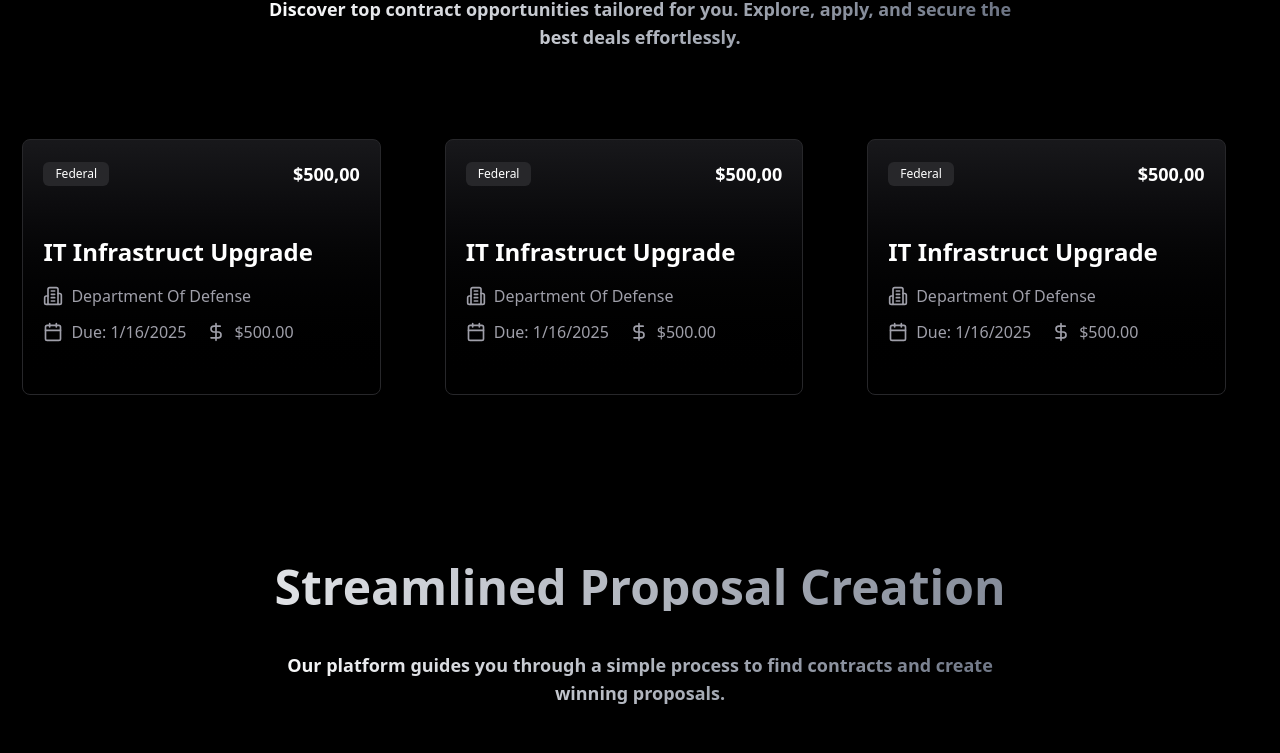
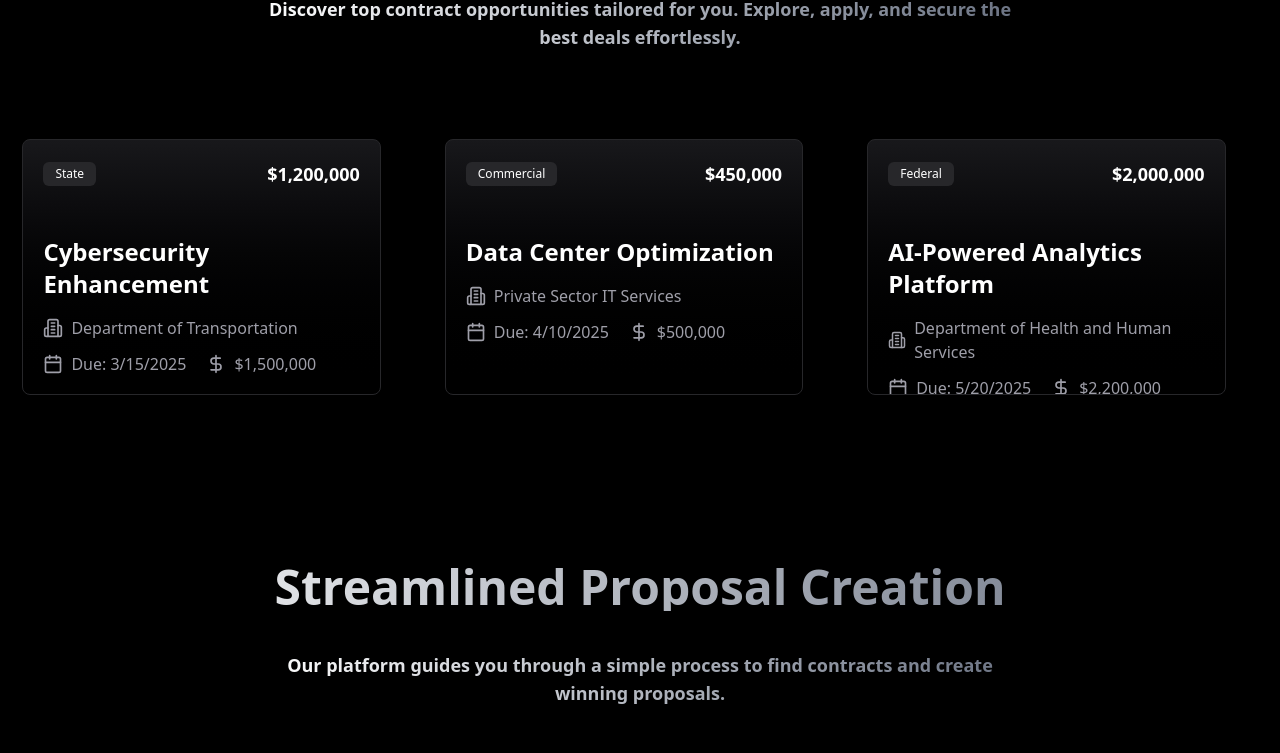
Before and after one commit to MohammedRasif/Zoomyteck, a React (Vite) app: page / in a window 1280 px wide. Shown: the part 696-1449 px from the top of the page. Built offline with nearby package versions, Linux system fonts and the light colour scheme; no server answers; what @react-pdf/renderer would draw is missing.

Commit message:
create some new

```diff
--- a/src/component/DashboardPages/Setting.jsx
+++ b/src/component/DashboardPages/Setting.jsx
@@ -1,6 +1,3 @@
-
-
-
 import { useState, useEffect } from "react";
 import { FaEye, FaEyeSlash } from "react-icons/fa";
 import { IoCameraReverseOutline } from "react-icons/io5";
@@ -50,7 +47,7 @@ const Setting = () => {
       }
 
       try {
-        const response = await fetch("http://192.168.10.124:1000/api/v1/user/profile/", {
+        const response = await fetch("https://zoomytech.duckdns.org/api/v1/user/profile/", {
           method: "GET",
           headers: {
             Authorization: `Bearer ${accessToken}`,
@@ -96,8 +93,13 @@ const Setting = () => {
   const handleImageChange = (e) => {
     const file = e.target.files[0];
     if (file) {
+      if (!file.type.startsWith("image/")) {
+        setError("Please select a valid image file.");
+        return;
+      }
       setImage(file);
       setImagePreview(URL.createObjectURL(file));
+      setError(""); // Clear any previous errors
     }
   };
 
@@ -126,11 +128,18 @@ const Setting = () => {
     // Create FormData for profile update
     const formData = new FormData();
     formData.append("full_name", fullName);
-    formData.append("email", email); // Include email as required by backend, even though it's read-only
-    formData.append("image", image || null);
+    formData.append("email", email); // Include email as required by backend
+    if (image) {
+      formData.append("image", image); // Only append image if it exists
+    }
+
+    // Debugging FormData content
+    for (let [key, value] of formData.entries()) {
+      console.log(`FormData ${key}:`, value);
+    }
 
     try {
-      const endpoint = "http://192.168.10.124:1000/api/v1/user/update-profile/";
+      const endpoint = "https://zoomytech.duckdns.org/api/v1/user/update-profile/";
       console.log("Sending PUT request to:", endpoint);
 
       // Send request to backend using fetch with PUT method
@@ -138,6 +147,7 @@ const Setting = () => {
         method: "PUT",
         headers: {
           Authorization: `Bearer ${accessToken}`,
+          // Do not set Content-Type manually for FormData; browser sets it with boundary
         },
         body: formData,
       });
@@ -155,6 +165,12 @@ const Setting = () => {
           errorMessage = "Unauthorized: Invalid or missing token.";
         } else if (response.status === 404) {
           errorMessage = "Profile update endpoint not found. Please check the server URL or endpoint.";
+        } else if (response.status === 400) {
+          const errorData = hasJson ? await response.json() : {};
+          errorMessage = errorData.message || "Invalid data provided. Please check the form.";
+          if (errorData.image) {
+            errorMessage = `Image error: ${errorData.image}`;
+          }
         } else if (hasJson) {
           const errorData = await response.json();
           errorMessage = errorData.message || errorMessage;
@@ -179,7 +195,7 @@ const Setting = () => {
       // Update state with response data
       setFullName(data.full_name || fullName);
       setEmail(data.email || email);
-      setImagePreview(data.image || "https://res.cloudinary.com/dfsu0cuvb/image/upload/v1738148405/fotor-2025010923230_1_u9l6vi.png");
+      setImagePreview(data.image || imagePreview); // Use existing preview if no new image
       setImage(null); // Clear image input
       setSuccess("Profile updated successfully!");
     } catch (err) {
@@ -253,7 +269,9 @@ const Setting = () => {
             <div className="relative">
               <h1
                 className={`cursor-pointer mt-2 ${
-                  activeSection === "editProfile" ? "text-[#00BF63] dark:text-[#00a357]" : "text-gray-700 dark:text-gray-300"
+                  activeSection === "editProfile"
+                    ? "text-[#00BF63] dark:text-[#00a357]"
+                    : "text-gray-700 dark:text-gray-300"
                 }`}
                 onClick={() => setActiveSection("editProfile")}
               >
@@ -266,7 +284,9 @@ const Setting = () => {
             <div className="relative">
               <h1
                 className={`cursor-pointer mt-2 ${
-                  activeSection === "changePassword" ? "text-[#00BF63] dark:text-[#00a357]" : "text-gray-700 dark:text-gray-300"
+                  activeSection === "changePassword"
+                    ? "text-[#00BF63] dark:text-[#00a357]"
+                    : "text-gray-700 dark:text-gray-300"
                 }`}
                 onClick={() => setActiveSection("changePassword")}
               >
@@ -285,16 +305,16 @@ const Setting = () => {
               </h1>
               {error && <p className="text-red-500 text-center">{error}</p>}
               {success && <p className="text-green-500 text-center">{success}</p>}
-              <form onSubmit={handleProfileUpdate}>
+              <form onSubmit={handleProfileUpdate} encType="multipart/form-data">
                 <div className="pt-2">
                   <h1 className="text-[18px] font-[500] mb-2 mt-3 text-gray-800 dark:text-gray-200">
                     Full Name
                   </h1>
                   <input
                     type="text"
-                    className="w-full h-[40px] border border-gray-400 dark:border-gray-600 rounded-md text-[#364636] dark:text-gray-200 bg-gray-50 dark:bg-gray-950 pl-3"
+                    className="w-full h-[40px] border border-gray-400 dark:border-gray-600 rounded-md text-[#364636] dark:text-gray-200 bg-gray-50 dark:bg-gray-800 pl-3"
                     value={fullName}
-                    onChange={(e) => setFullName(e.target.value)}
+                    onChange={(e) => setFullName(e.target.value)} // Allow editing
                     placeholder="Enter your full name"
                   />
                 </div>
@@ -385,7 +405,6 @@ const Setting = () => {
                       value={confirmPassword}
                       onChange={(e) => setConfirmPassword(e.target.value)}
                     />
-                    {/* hello */}
                     <button
                       type="button"
                       onClick={toggleConfirmPassword}
--- a/src/component/Pages/Featured.jsx
+++ b/src/component/Pages/Featured.jsx
@@ -6,57 +6,57 @@ import { useDarkMood } from "../../context/ThemeContext";
 const projects = [
    {
     id: 1,
-        title: "IT Infrastruct Upgrade",
+    title: "Cloud Migration Initiative",
     type: "Federal",
-        amount: "$500,00",
-        department: "Department Of Defense",
-        dueDate: "1/16/2025",
-        budget: "$500.00",
+    amount: "$750,000",
+    department: "Department of Homeland Security",
+    dueDate: "2/28/2025",
+    budget: "$800,000",
   },
   {
     id: 2,
-        title: "IT Infrastruct Upgrade",
-        type: "Federal",
-        amount: "$500,00",
-        department: "Department Of Defense",
-        dueDate: "1/16/2025",
-        budget: "$500.00",
+    title: "Cybersecurity Enhancement",
+    type: "State",
+    amount: "$1,200,000",
+    department: "Department of Transportation",
+    dueDate: "3/15/2025",
+    budget: "$1,500,000",
   },
   {
     id: 3,
-        title: "IT Infrastruct Upgrade",
-        type: "Federal",
-        amount: "$500,00",
-        department: "Department Of Defense",
-        dueDate: "1/16/2025",
-        budget: "$500.00",
+    title: "Data Center Optimization",
+    type: "Commercial",
+    amount: "$450,000",
+    department: "Private Sector IT Services",
+    dueDate: "4/10/2025",
+    budget: "$500,000",
   },
   {
     id: 4,
-        title: "IT Infrastruct Upgrade",
+    title: "AI-Powered Analytics Platform",
     type: "Federal",
-        amount: "$500,00",
-        department: "Department Of Defense",
-        dueDate: "1/16/2025",
-        budget: "$500.00",
+    amount: "$2,000,000",
+    department: "Department of Health and Human Services",
+    dueDate: "5/20/2025",
+    budget: "$2,200,000",
   },
   {
     id: 5,
-        title: "IT Infrastruct Upgrade",
-        type: "Federal",
-        amount: "$500,00",
-        department: "Department Of Defense",
-        dueDate: "1/16/2025",
-        budget: "$500.00",
+    title: "Network Infrastructure Upgrade",
+    type: "State",
+    amount: "$900,000",
+    department: "Department of Education",
+    dueDate: "6/30/2025",
+    budget: "$1,000,000",
   },
   {
     id: 6,
-        title: "IT Infrastruct Upgrade",
-        type: "Federal",
-        amount: "$500,00",
-        department: "Department Of Defense",
-        dueDate: "1/16/2025",
-        budget: "$500.00",
+    title: "Smart City IoT Deployment",
+    type: "Municipal",
+    amount: "$1,500,000",
+    department: "City of San Francisco",
+    dueDate: "7/15/2025",
+    budget: "$1,800,000",
   },
 ];
 
--- a/src/component/Pages/Login.jsx
+++ b/src/component/Pages/Login.jsx
@@ -142,11 +142,11 @@ const Login = () => {
           </NavLink>
         </div>
 
-        <div className="flex justify-center mt-3 cursor-pointer">
+        {/* <div className="flex justify-center mt-3 cursor-pointer">
           <FcGoogle
             className="text-[50px] border p-1 rounded-full border-gray-500 dark:border-gray-600"
           />
-        </div>
+        </div> */}
       </div>
     </div>
   );
--- a/src/component/Pages/Register.jsx
+++ b/src/component/Pages/Register.jsx
@@ -189,11 +189,11 @@ const Register = () => {
                     </NavLink>
                 </div>
 
-                <div className="flex justify-center mt-3 cursor-pointer">
+                {/* <div className="flex justify-center mt-3 cursor-pointer">
                     <FcGoogle
                         className="text-[50px] border p-1 rounded-full border-gray-500 dark:border-gray-600"
                     />
-                </div>
+                </div> */}
             </div>
         </div>
     );
--- a/src/component/Pages/Testimonial.jsx
+++ b/src/component/Pages/Testimonial.jsx
@@ -16,7 +16,7 @@ const Testimonial = () => {
             id: 1,
             name: "John Doe",
             position: "CEO, TechCorp",
-            image: "https://res.cloudinary.com/dfsu0cuvb/image/upload/v1738148405/fotor-2025010923230_1_u9l6vi.png",
+            image: "https://res.cloudinary.com/dfsu0cuvb/image/upload/v1737529177/samples/smile.jpg",
             text: "I'm extremely satisfied with this product. After months of looking, the AI-powered features genuinely saved me countless hours of work. And the real-time collaboration feature lets us make smarter decisions. Team collaboration is seamless, and we never miss a deadline thanks to automated notifications. It's a game-changer for our business.",
         },
         {
```
Lines whose indentation alone changed are shown as unchanged.
